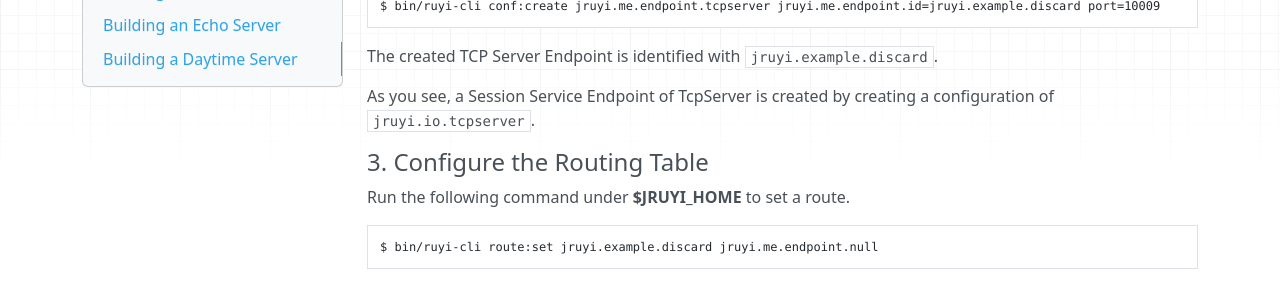
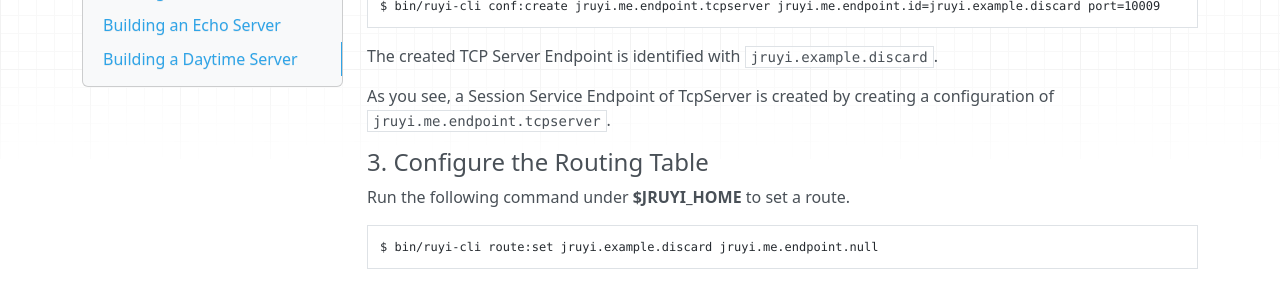
Before and after one commit to jruyi/jruyi-website, an MkDocs documentation site: the page built from docs/getting-started/index.md, in a window 1280 px wide and 900 px high, scrolled down 3123 px. Shown: the part 147-432 px from the top of the window. Built offline with MkDocs 1.6.1, drawn with Linux system fonts in a browser that asks for light colours; nearby versions of some CDN libraries; old or Windows-style settings are respelled for this version of MkDocs.

Commit message:
Change jruyi.io.tcpserver to jruyi.me.endpoint.tcpserver

```diff
--- a/docs/getting-started/index.md
+++ b/docs/getting-started/index.md
@@ -168,7 +168,7 @@
 
 The created TCP Server Endpoint is identified with `jruyi.example.discard`.
 
-As you see, a Session Service Endpoint of TcpServer is created by creating a configuration of `jruyi.io.tcpserver`.
+As you see, a Session Service Endpoint of TcpServer is created by creating a configuration of `jruyi.me.endpoint.tcpserver`.
 
 #### 3. Configure the Routing Table
 
```
